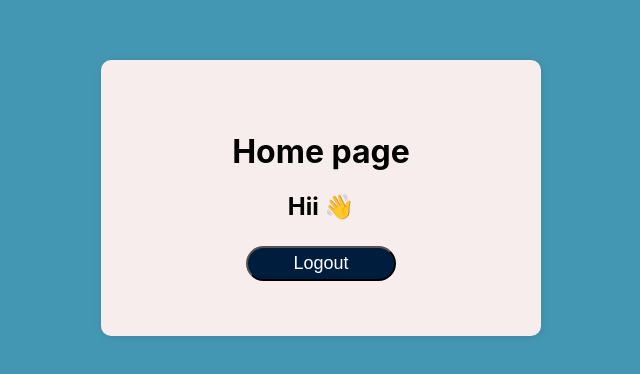
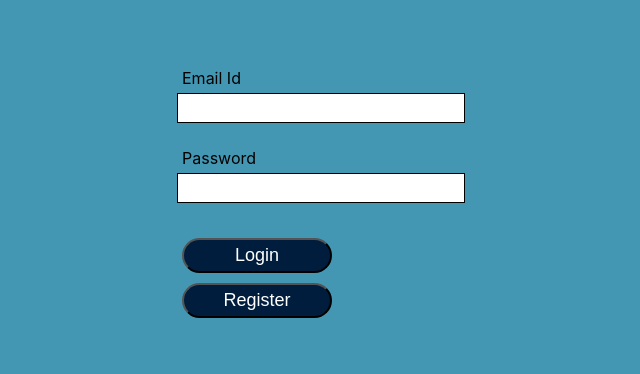
Before and after one commit to skkaushik/user_management_-using_mern, a React (Create React App) app: page / in a window 1280 px wide. Shown: the part 202-576 px from the top of the page, without its empty margins (319-959 px from the left). Built offline with nearby package versions, Linux system fonts and the light colour scheme.

Commit message:
user Registration done

```diff
--- a/src/App.js
+++ b/src/App.js
@@ -4,20 +4,28 @@ import Home from './Components/Home';
 import Login from './Components/Login';
 import Register from './Components/Register';
 import {BrowserRouter as Router, Route, Routes} from "react-router-dom"
+import data from './ContexApi';
 
 
 import './Components/style.css';
+import { useState } from 'react';
 
 function App() {
+  const [userdata,setUserData]=useState({})
+  console.log(userdata)
   return (
     <div className="App">
+      <data.Provider value={{setUserData}}>
       <Router>
         <Routes>
-          <Route path='/' element ={<Home/>}/>
+          <Route path='/' element ={userdata && userdata._id ? <Home/>:<Login/>}/>
           <Route path='/login' element={<Login/>}/>
           <Route path='/register' element={<Register/>}/>
         </Routes>
       </Router>
+
+      </data.Provider>
+
 
     </div>
   );
--- a/src/Components/Home.js
+++ b/src/Components/Home.js
@@ -1,13 +1,16 @@
-import React from 'react'
-// import data from '../ContextApi'
+import React, { useContext } from 'react'
+import data from '../ContexApi'
+
 
 const Home = () => {
-//   const {userdata,setUserData} = useContext(data)
-//   console.log(userdata.firstName)
+  const {userdata,setUserData} =useContext(data)
+  console.log(userdata)
+
+
 
 
   const logout = ()=>{
-    // setUserData({})
+    setUserData({})
   }
   return (
     <div className='container container-home'>
--- a/src/Components/Login.js
+++ b/src/Components/Login.js
@@ -1,6 +1,8 @@
 import axios from 'axios';
-import React from 'react'
+import React, { useContext } from 'react'
 import { useState } from 'react';
+import data from '../ContexApi';
+import { useNavigate } from 'react-router-dom';
 
 
 function Login() {
@@ -8,7 +10,9 @@ function Login() {
         const [user, setUser] = useState({
             email: "",
             password: ""
-        })
+        });
+        const {setUserData}=useContext(data);
+        const navigate = useNavigate();
 
 
         const handleChange = (e) => {
@@ -20,10 +24,15 @@ function Login() {
                 }
             })
         }
-        const handlesubmit =(e)=>{
+        const handleSubmit =(e)=>{
             e.preventDefault();
             axios.post("http://localhost:5050/Login",user)
-            .then(res => alert(res.data.message))
+            .then((res) =>{
+                alert(res.data.message)
+                // console.log(res.data.user)
+                setUserData(res.data.user)
+                navigate("/")
+            })
         }
   return (
     <div className='Container'>
@@ -35,7 +44,13 @@ function Login() {
                 <input type="password" id="password" name='password' value={user.password} onChange={handleChange} />
 
 
-            <button className='btn' onClick={handlesubmit}>Login</button>
+
+            {/* <button className='btn' onClick={handlesubmit}>Login</button> */}
+            <div className='btn-container'>
+                    <button className="btn" onClick={handleSubmit}>Login</button>
+                    <button className="btn" onClick={()=>navigate("/register")} >Register</button>
+
+                </div>
 
 
 
--- a/src/Components/Register.js
+++ b/src/Components/Register.js
@@ -1,6 +1,6 @@
 import React ,{useState}from 'react'
 import axios from "axios"
-// import { useNavigate } from 'react-router-dom'
+import { useNavigate } from 'react-router-dom'
 
 
 const Register = () => {
@@ -11,7 +11,7 @@ const Register = () => {
         password : "",
         repassword: ""
     })
-    // const navigate = useNavigate()
+    const navigate = useNavigate()
 
 const handleChange = (e)=>{
     const { name , value} = e.target;
@@ -30,7 +30,10 @@ const handleSubmit = async(e)=>{
     if(firstName && lastName && email && password){
         if(password === repassword){
     await axios.post('http://localhost:5050/Register',user)
-    .then(res => console.log(res.data.message))
+    .then((res) => {
+        alert(res.data.message)
+        navigate("/login")
+    })
         }
         else{
             alert("Check Your Password")
@@ -60,7 +63,7 @@ const handleSubmit = async(e)=>{
 
             <button className="btn" onClick={handleSubmit}>Register</button>
 
-            <button className="btn" onClick={()=>("/login")}>login</button>
+            <button className="btn" onClick={()=>navigate("/login")}>login</button>
         </form>
     </div>
   )
--- /dev/null
+++ b/src/ContexApi.js
@@ -0,0 +1,4 @@
+import { createContext } from "react";
+
+const data=createContext(null)
+export default data
```
